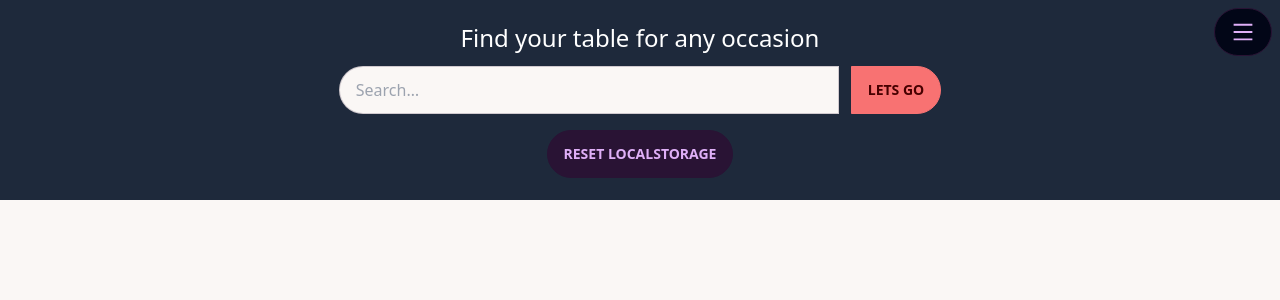
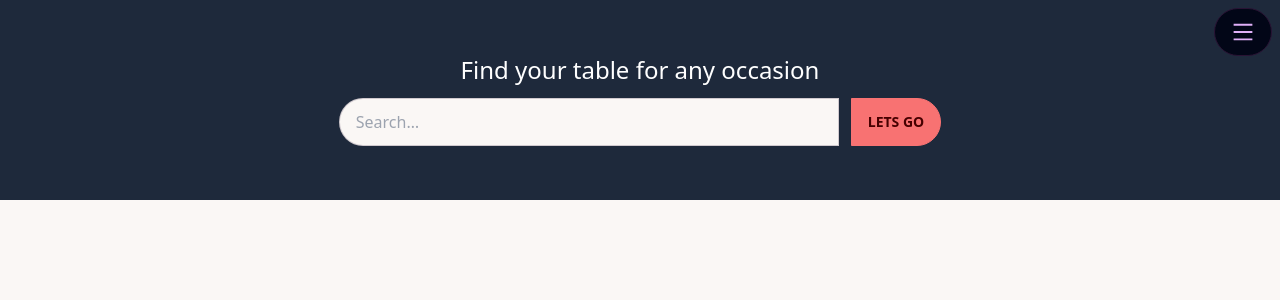
Before and after one commit to PudiPudi128/restaurant-project, a React (Vite) app: page / in a window 1280 px wide. Shown: the top 300 px of the page. Built offline with nearby package versions, Linux system fonts and the light colour scheme.

Commit message:
delete reset button

```diff
--- a/src/components/Navbar.jsx
+++ b/src/components/Navbar.jsx
@@ -66,9 +66,6 @@ const Navbar = () => {
           </button>
         </div>
       </div>
-      <button className="btn mt-4" onClick={() => dispatch(setData(restaurantData))}>
-        Reset LocalStorage
-      </button>
     </div>
   );
 };
```
